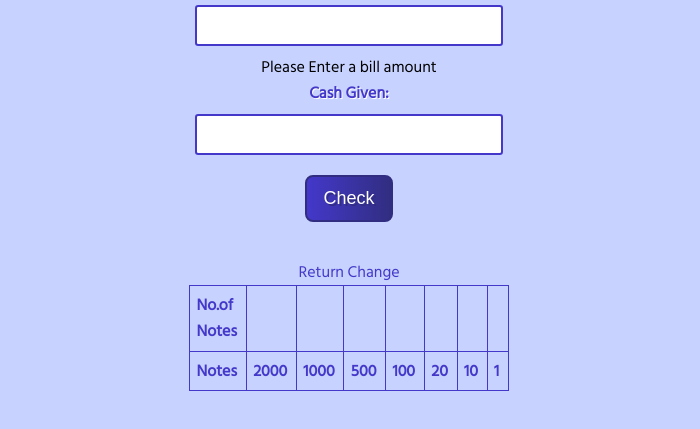
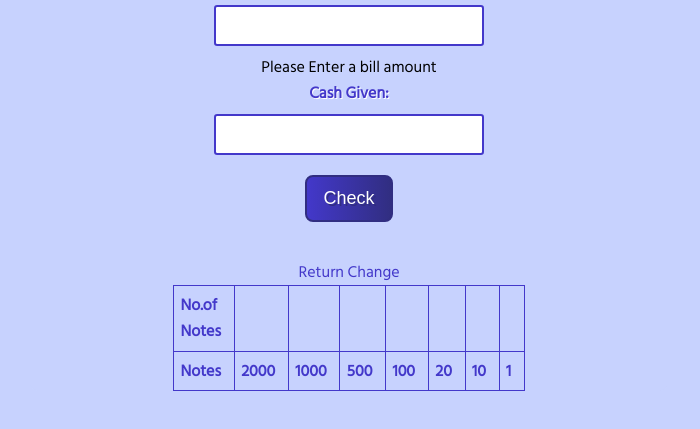
Before and after one commit to mariyasada/Cash-register, a plain HTML site: page index.html in a window 1280 px wide. Shown: the part 197-626 px from the top of the page, without its empty margins (291-991 px from the left). Drawn offline with Linux system fonts and the light colour scheme.

Commit message:
Update style.css

```diff
--- a/style.css
+++ b/style.css
@@ -52,7 +52,7 @@ body{
     border: 2px solid var(--primary-color);
     border-radius: 0.2rem;
     width: 100%;
-    max-width: 24vw;
+    max-width: 270px;
 }
 #Button-check{
      background:linear-gradient( to right, var(--primary-color), var(--secondary-color));
@@ -79,7 +79,7 @@ body{
 }
 /* Table styling */
 .Change-table{
-    width: 50%;
+    width: 55%;
     text-align: justify;
     border-collapse: collapse;
     margin:  auto;
```
